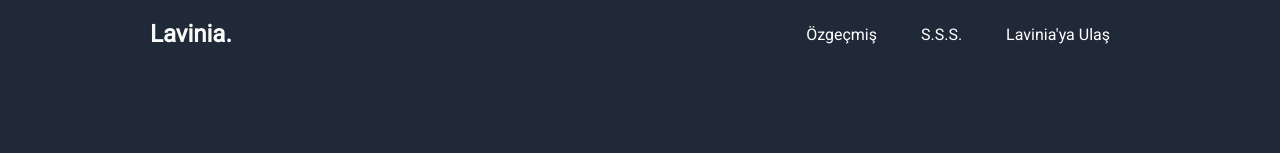
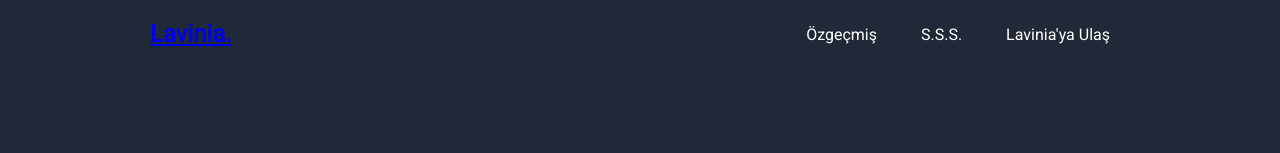
Before and after one commit to kutayayata/kutayayata.github.io, a plain HTML site: page index.html in a window 1280 px wide. Shown: the top 153 px of the page. Drawn offline with Linux system fonts and the light colour scheme.

Commit message:
Update index.html

```diff
--- a/index.html
+++ b/index.html
@@ -8,9 +8,7 @@
 </head>
 <body>
   <header>
-    <p class="headerlogotext">
-      Lavinia.
-    </p>
+    <p class="headerlogotext"><a href="/">Lavinia.</a></p>
     <ul class="headerlinks">
       <li><a href="#">Özgeçmiş</a></li>
       <li><a href="#">S.S.S.</a></li>
```
